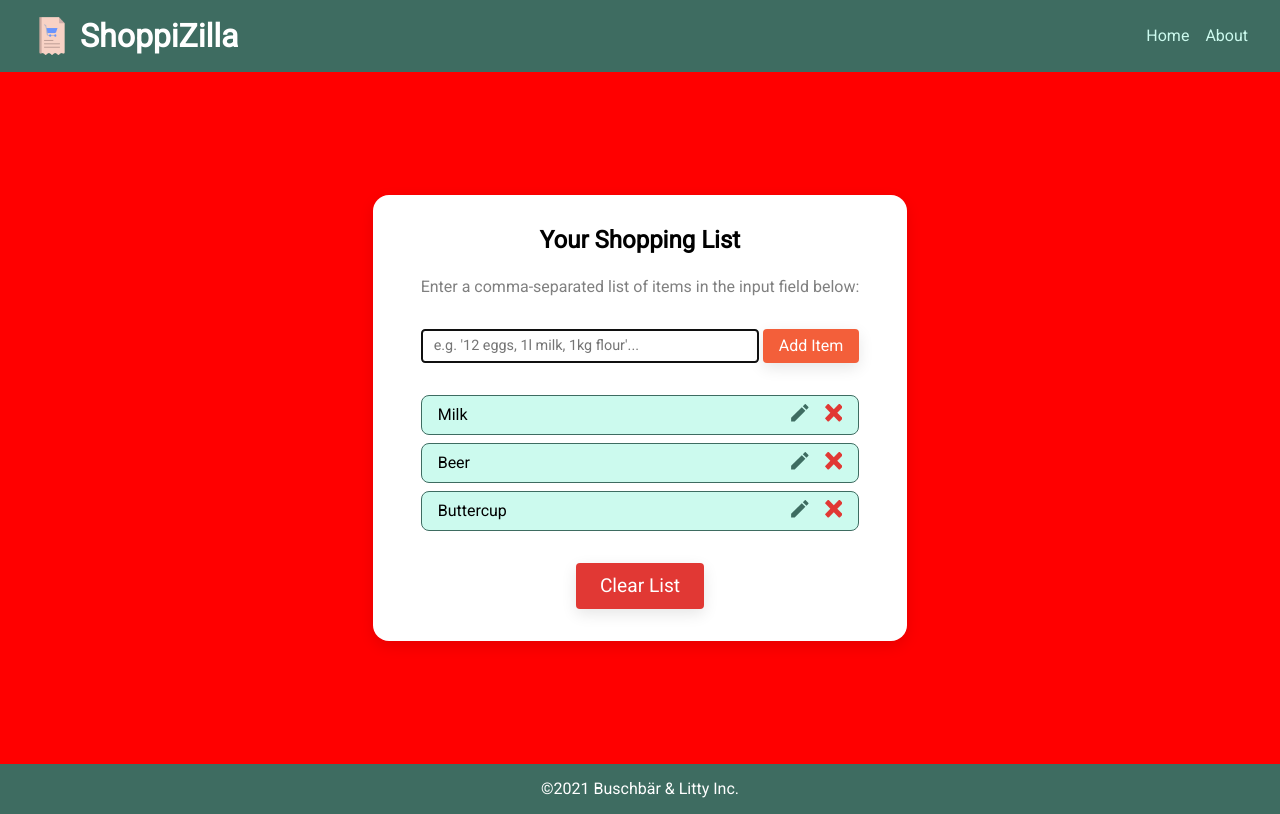
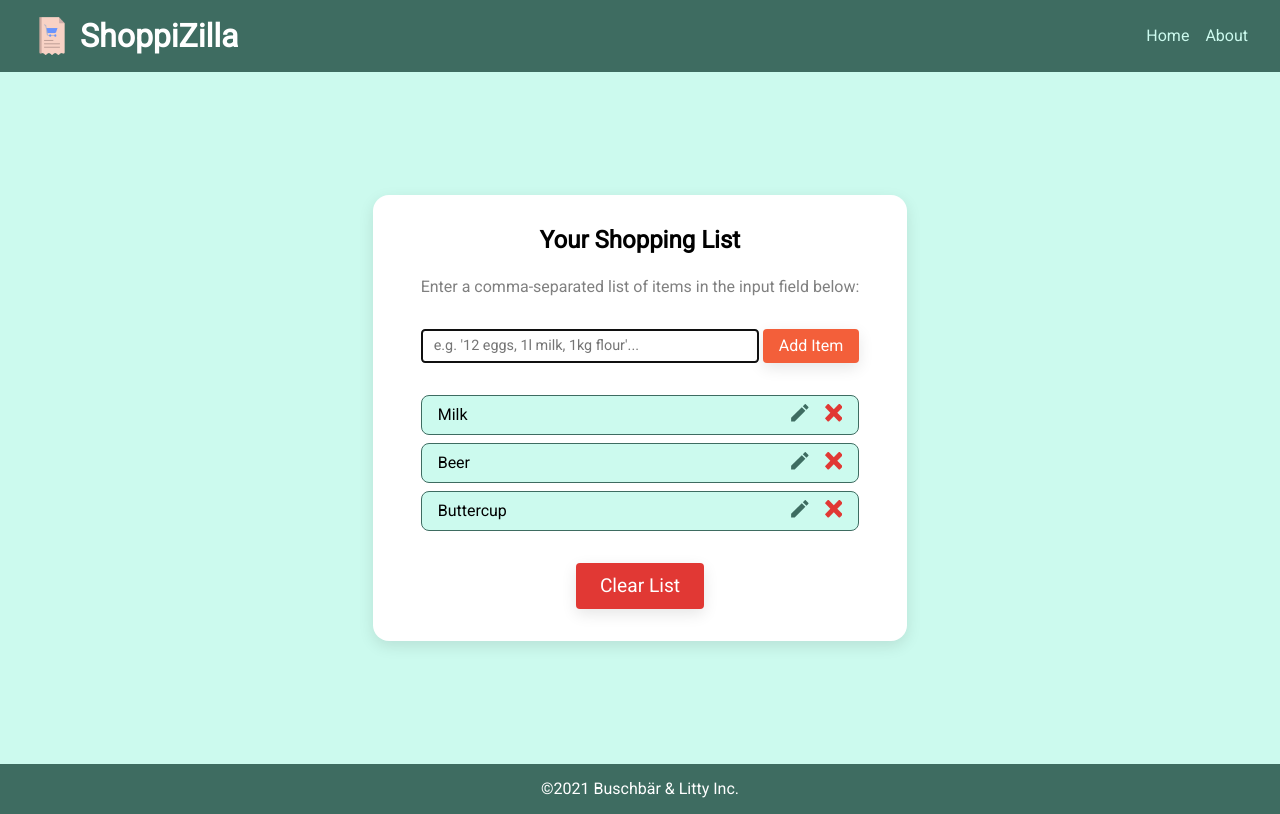
Before and after one commit to Pobermeier/shoppizilla-app, a React (Create React App) app: page / in a window 1280 px wide. Built offline with nearby package versions, Linux system fonts and the light colour scheme.

Commit message:
fake change #3

```diff
--- a/src/App.css
+++ b/src/App.css
@@ -19,7 +19,7 @@ body {
   font-family: "Roboto", "Helvetica", "Arial", sans-serif;
   min-height: 100vh;
   justify-content: space-between;
-  background-color: red;
+  background-color: #ccfaee;
 }
 
 
```
